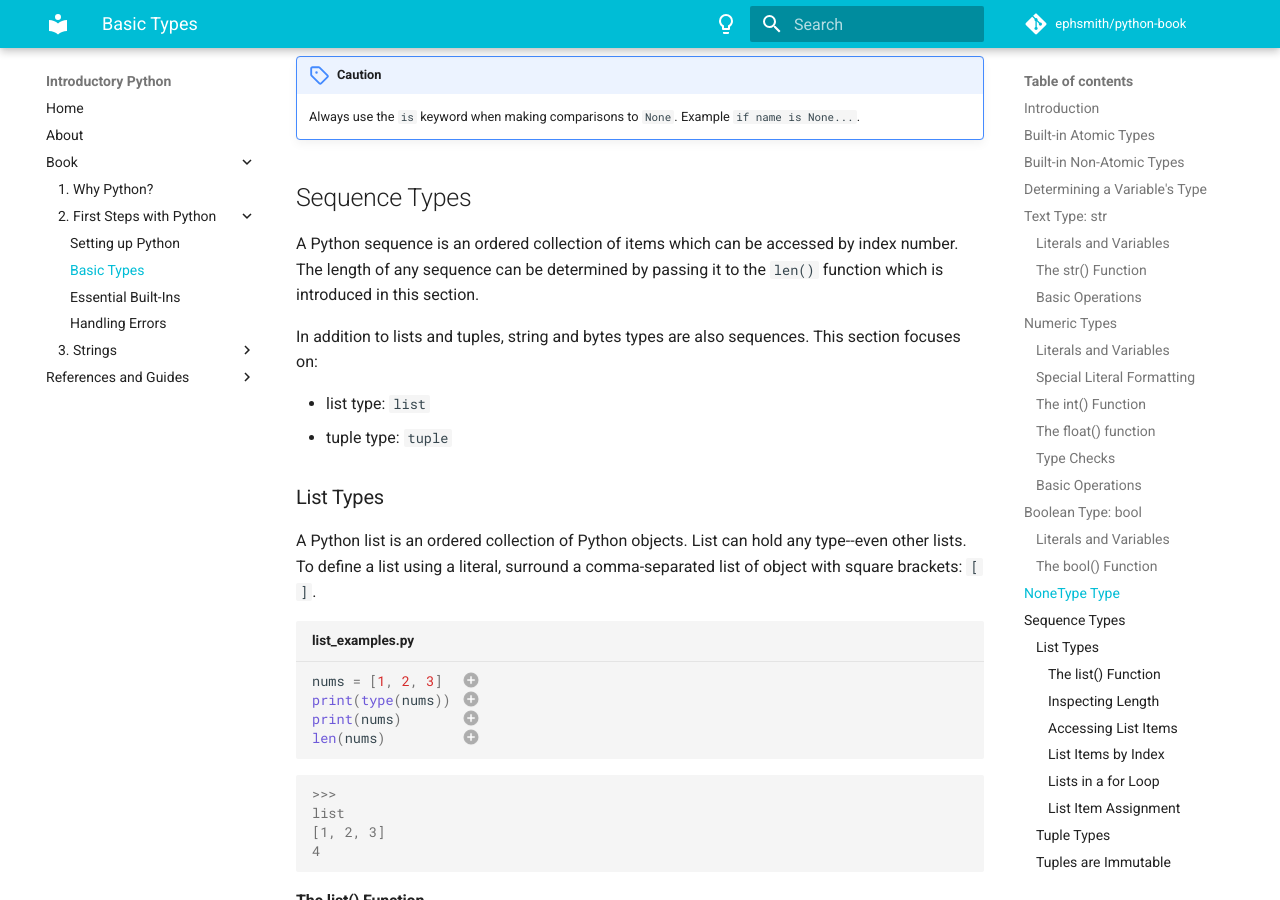
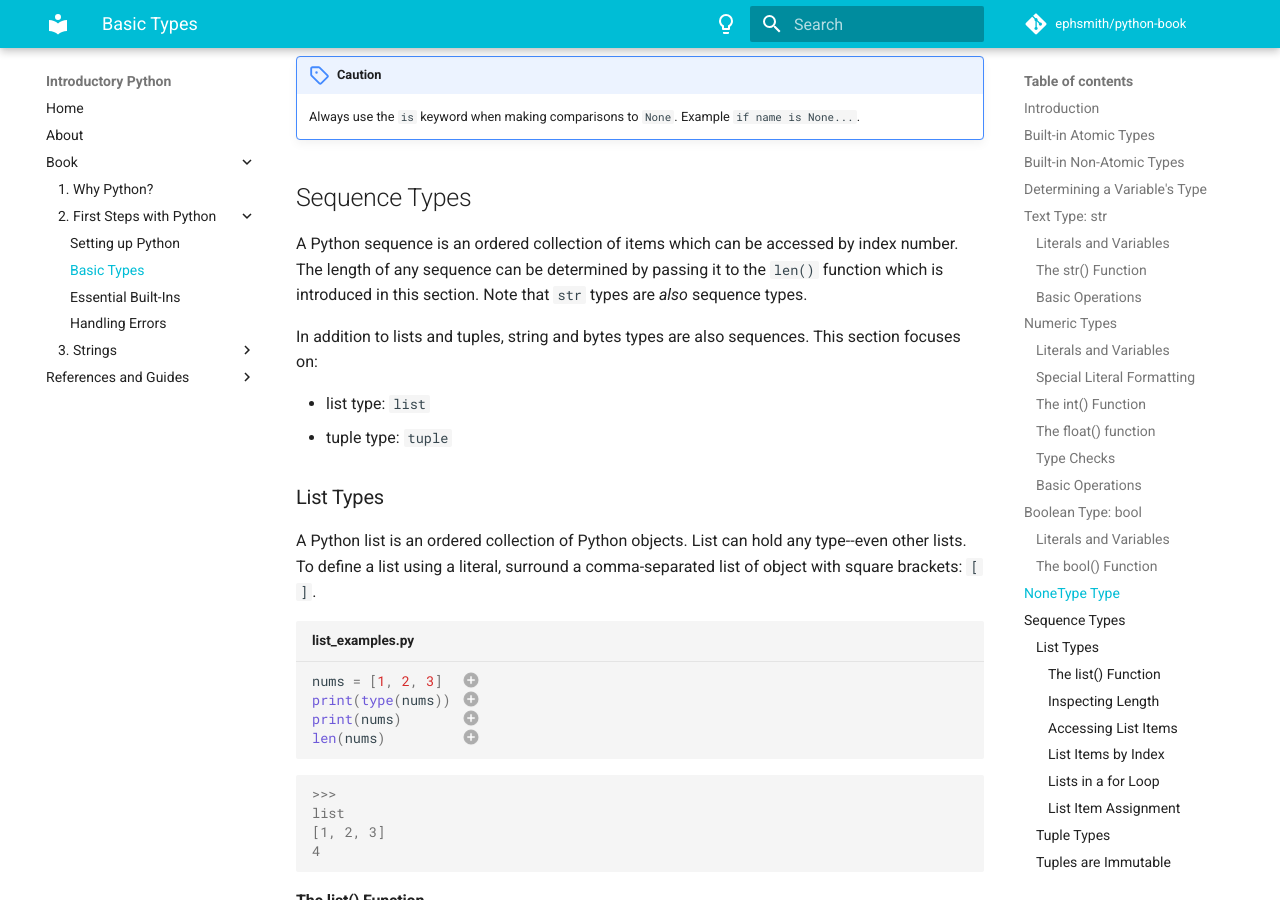
Before and after one commit to ephsmith/python-book, an MkDocs documentation site: the page built from docs/02/02-basic-types.md, in a window 1280 px wide and 900 px high, scrolled down 7397 px. Built offline with MkDocs 1.6.1 and Material for MkDocs 9.7.7, drawn with Linux system fonts in a browser that asks for light colours; comment, search, counter and statistics services are not loaded.

Commit message:
Basic Types: small amendment to strings.

```diff
--- a/docs/02/02-basic-types.md
+++ b/docs/02/02-basic-types.md
@@ -316,7 +316,8 @@ of a value. This type is used as:
 ## Sequence Types
 A Python sequence is an ordered collection of items which can be accessed by index
 number. The length of any sequence can be determined by passing it to the `len()`
-function which is introduced in this section.
+function which is introduced in this section. Note that `str` types are *also*
+sequence types.
 
 In addition to lists and tuples, string and bytes types are also sequences. This
 section focuses on:
```
